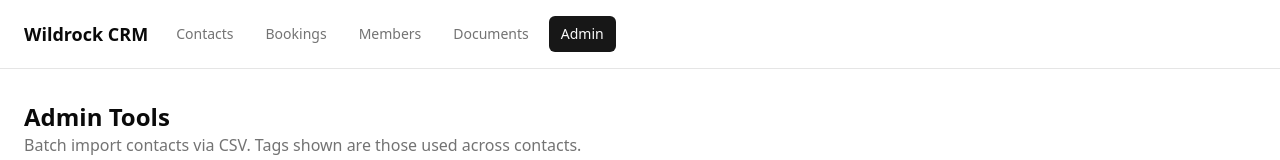
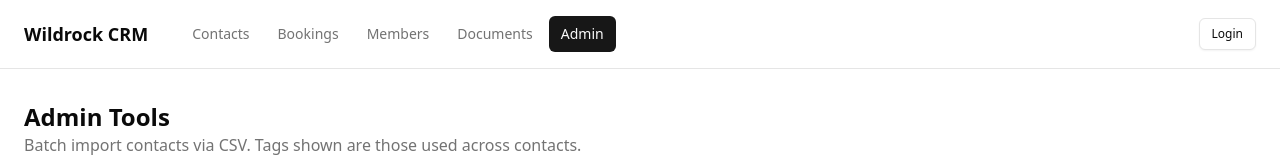
Before and after one commit to DroningHangman/Wildrock-CRM, a Next.js app: page /admin in a window 1280 px wide. Shown: the top 160 px of the page. Built offline with nearby package versions, Linux system fonts and the light colour scheme; no server answers; the database is empty.

Commit message:
Fix navigation bar visibility and structure

```diff
--- a/components/Nav.tsx
+++ b/components/Nav.tsx
@@ -9,7 +9,6 @@ import { useEffect, useState } from "react";
 import { User } from "@supabase/supabase-js";
 
 const links = [
-  { href: "/", label: "Home" },
   { href: "/contacts", label: "Contacts" },
   { href: "/bookings", label: "Bookings" },
   { href: "/members", label: "Members" },
@@ -42,20 +41,20 @@ export function Nav() {
     router.refresh();
   }
 
-  // Hide nav on login page
+  // Completely hide nav only on login page
   if (pathname === "/login") return null;
 
   return (
-    <nav className="flex items-center justify-between border-b px-6 py-4">
-      <div className="flex items-center gap-4">
+    <nav className="flex items-center justify-between border-b bg-white px-6 py-4">
+      <div className="flex items-center gap-8">
         <Link
           href="/"
-          className="text-lg font-semibold text-foreground hover:opacity-80"
+          className="text-lg font-bold text-foreground hover:opacity-80"
         >
           Wildrock CRM
         </Link>
-        <div className="flex items-center gap-2">
-          {links.slice(1).map(({ href, label }) => (
+        <div className="flex items-center gap-1">
+          {links.map(({ href, label }) => (
             <Link
               key={href}
               href={href}
@@ -71,16 +70,22 @@ export function Nav() {
           ))}
         </div>
       </div>
-      {user && (
       <div className="flex items-center gap-4">
-          <span className="text-xs text-muted-foreground hidden sm:inline-block">
+        {user ? (
+          <>
+            <span className="hidden text-xs text-muted-foreground lg:inline-block">
               {user.email}
             </span>
             <Button variant="ghost" size="sm" onClick={handleLogout}>
               Logout
             </Button>
+          </>
+        ) : (
+          <Button asChild variant="outline" size="sm">
+            <Link href="/login">Login</Link>
+          </Button>
+        )}
       </div>
-      )}
     </nav>
   );
 }
```
Lines whose indentation alone changed are shown as unchanged.
